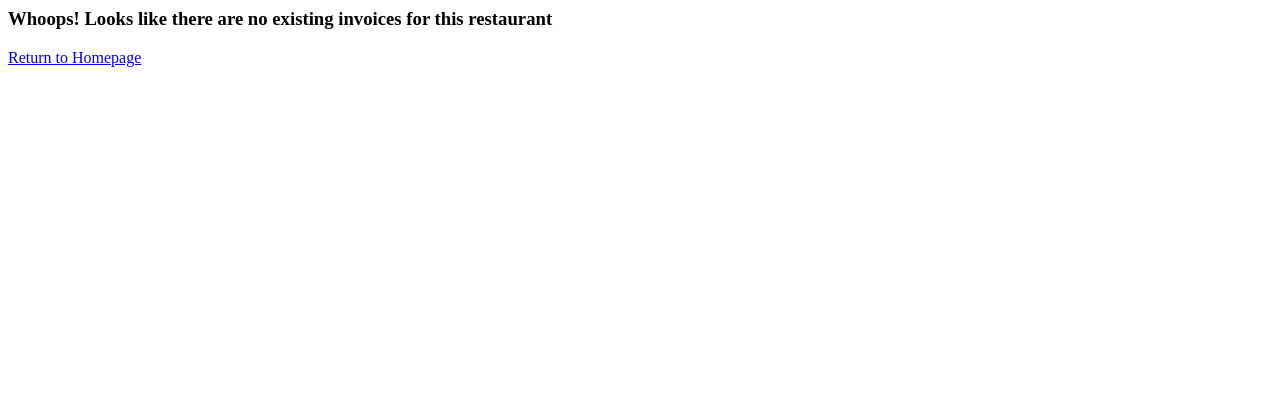
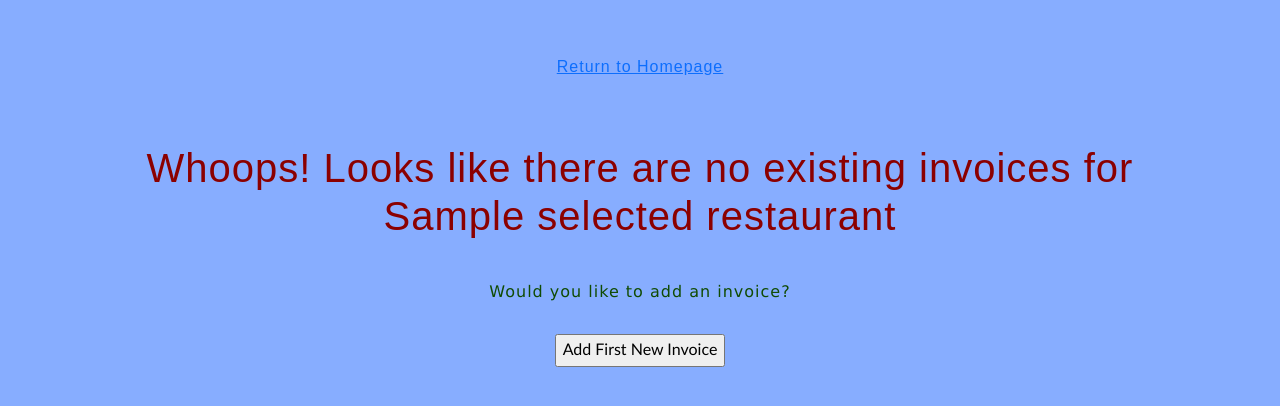
Before and after one commit to LeanBark/flaskDBProject, a Flask app: template templates/invoices_not_found.j2 in a window 1280 px wide. Shown: the top 406 px of the page. Run offline with Flask 3, Linux system fonts and the light colour scheme; the template is opened without the code that fills it: most values are stand-ins (such as "Sample title", 1, 10 or a date in 2020).

Commit message:
error catching for no existing invoices

```diff
--- a/app.py
+++ b/app.py
@@ -33,6 +33,7 @@ def restaurants():
             db.execute_query(db_connection=db_connection, query=query, query_params=(name, address, category))
             return redirect("/restaurants")
 
+    # if user wishes to view the information of the selected restaurant
     if request.method == "GET":
         query = """SELECT Restaurants.restaurantID AS Id, Restaurants.name AS Name, Restaurants.address AS Address, FoodCategories.name AS Category
         FROM Restaurants INNER JOIN FoodCategories ON Restaurants.food_categoryID = FoodCategories.food_categoryID;"""
@@ -67,6 +68,8 @@ def edit_restaurant(restaurantID):
         categories = db.execute_query(db_connection=db_connection, query=category_query)
         selected_categories = categories.fetchall()
         return render_template("edit_restaurants.j2", restaurants=results, food_category=selected_categories)
+
+#-------------------------------ROUTE FOR DELETING A RESTAURANT FROM RESTAURANTS TABLE-------------------------------------
 
 @app.route('/delete-restaurant/<int:restaurantID>')
 def delete_restaurant(restaurantID):
@@ -261,14 +264,19 @@ def display_invoices(restaurantID):
             JOIN MenuItems ON RestaurantSalesInvoices.menu_itemID = MenuItems.menu_itemID
             WHERE RestaurantSalesInvoices.restaurantID = %s;""" % (restaurantID)
             invoice_list = db.execute_query(db_connection=db_connection, query=invoices_query)
+            invoices = invoice_list.fetchall()
+            menu_item_query = "SELECT * FROM MenuItems WHERE MenuItems.restaurantID = %s;" % (restaurantID)
+            menu_list = db.execute_query(db_connection=db_connection, query=menu_item_query)
+            menu_items = menu_list.fetchall()
+
+            # if there are no invoices associated with the selected restaurant
             if invoice_list.rowcount == 0:
-                return render_template("invoices_not_found.j2")
+                restaurant_query = "SELECT * FROM Restaurants WHERE restaurantID = %s" % (restaurantID)
+                restaurant_result = db.execute_query(db_connection=db_connection, query=restaurant_query)
+                selected_restaurant = restaurant_result.fetchall()
+                return render_template("invoices_not_found.j2", selected_restaurant=selected_restaurant, menu=menu_items)
 
             else:
-                invoices = invoice_list.fetchall()
-                menu_item_query = "SELECT * FROM MenuItems WHERE MenuItems.restaurantID = %s;" % (restaurantID)
-                menu_list = db.execute_query(db_connection=db_connection, query=menu_item_query)
-                menu_items = menu_list.fetchall()
                 return render_template("restaurant_invoices.j2", invoices=invoices, menu=menu_items)
 
         # if user decides to add a new invoice to the table of invoices for the selected restaurant
@@ -302,17 +310,12 @@ def display_invoices(restaurantID):
         JOIN MenuItems ON RestaurantSalesInvoices.menu_itemID = MenuItems.menu_itemID
         WHERE RestaurantSalesInvoices.restaurantID = %s;""" % (restaurantID)
         invoice_list = db.execute_query(db_connection=db_connection, query=invoices_query)
+        invoices = invoice_list.fetchall()
 
-        # if restaurant has no existing invoices
-        if invoice_list.rowcount == 0:
-                return render_template("invoices_not_found.j2")
-
-        else:
-            invoices = invoice_list.fetchall()
-            menu_item_query = "SELECT * FROM MenuItems WHERE MenuItems.restaurantID = %s;" % (restaurantID)
-            menu_list = db.execute_query(db_connection=db_connection, query=menu_item_query)
-            menu_items = menu_list.fetchall()
-            return render_template("restaurant_invoices.j2", invoices=invoices, menu=menu_items)
+        menu_item_query = "SELECT * FROM MenuItems WHERE MenuItems.restaurantID = %s;" % (restaurantID)
+        menu_list = db.execute_query(db_connection=db_connection, query=menu_item_query)
+        menu_items = menu_list.fetchall()
+        return render_template("restaurant_invoices.j2", invoices=invoices, menu=menu_items)
 
 #-------------------------------ROUTE FOR UPDATING INVOICES BY RESTAURANT--------------------------------------------------
 
--- a/templates/invoices_not_found.j2
+++ b/templates/invoices_not_found.j2
@@ -1,9 +1,68 @@
 <html>
 <head>
     <title>Invoices Not Found</title>
+    <link href="https://cdn.jsdelivr.net/npm/bootstrap@5.1.3/dist/css/bootstrap.min.css" rel="stylesheet" integrity="sha384-1BmE4kWBq78iYhFldvKuhfTAU6auU8tT94WrHftjDbrCEXSU1oBoqyl2QvZ6jIW3" crossorigin="anonymous">
+    <link rel="stylesheet" type="text/css" href="../static/css/styles.css"/>
+    <script language="JavaScript">
+    document.addEventListener("DOMContentLoaded", () =>{
+        document.getElementById("add-first-invoice-btn").style.display = "block";
+        document.getElementById("add-first-invoice").style.display = "none";
+    });
+
+    function displayController(situation){
+        if(situation == "add"){
+            document.getElementById("add-first-invoice-btn").style.display = "none";
+            document.getElementById("add-first-invoice").style.display = "block";
+        }
+
+        else {
+            document.getElementById("add-first-invoice-btn").style.display = "block";
+            document.getElementById("add-first-invoice").style.display = "none";
+        }
+    }
+
+    function addInvoice() {
+        displayController('add');
+    }
+
+    function showInvoices() {
+        displayController('');
+    }
+
+    </script>
 </head>
+<header>
+    <a href="/">Return to Homepage</a>
+</header>
 <body>
-    <h3>Whoops! Looks like there are no existing invoices for this restaurant</h3>
-    <a href="/">Return to Homepage</a>
+    <h1>Whoops! Looks like there are no existing invoices for {{selected_restaurant[0].name}}</h1>
+    <p>Would you like to add an invoice?</p>
+    <div class="btn-group">
+        <input type="button" value="Add First New Invoice" id="add-first-invoice-btn" onClick="addInvoice()">
+    </div>
+
+    <div id="add-first-invoice">
+        <div class="container">
+        <form id="create-new-invoice-form" action="/invoices/{{selected_restaurant[0].restaurantID}}" method="post">
+            <fieldset class="form-group border p-3">
+                <legend class="float-none w-auto">Create A New Invoice</legend>
+                <p>Select Sold Item from <strong>{{selected_restaurant[0].name}}</strong> Menu</p>
+                <div class="input-group">
+                    <select class="form-select" name="menu-item-value" id="menu-item-value">
+                        <option value="">Select Menu Item</option>
+                        {% for item in menu %}
+                        <option value="{{item.menu_itemID}}">{{item.name}}</option>
+                        {% endfor %}
+                    </select>
+                    <button class="btn btn-success" type="submit" name="Add Invoice" value="Add Invoice" id="Add Invoice">Add Invoice</button>
+                </div>
+            </fieldset>
+        </form>
+    </div>
+
+
+
+
+<script src="https://cdn.jsdelivr.net/npm/bootstrap@5.1.3/dist/js/bootstrap.bundle.min.js" integrity="sha384-ka7Sk0Gln4gmtz2MlQnikT1wXgYsOg+OMhuP+IlRH9sENBO0LRn5q+8nbTov4+1p" crossorigin="anonymous"></script>
 </body>
 </html>
--- a/templates/restaurant_invoices.j2
+++ b/templates/restaurant_invoices.j2
@@ -40,10 +40,6 @@
 
     function editInvoice() {
         displayController('edit');
-    }
-
-    function showEverything() {
-        displayController('everything');
     }
 
     function showInvoices() {
```
Lines whose indentation alone changed are shown as unchanged.
